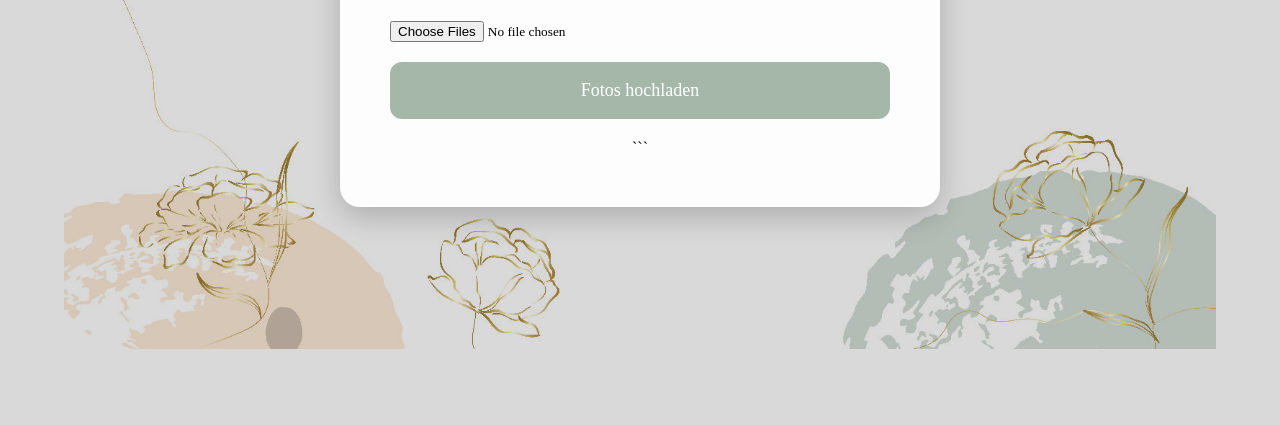
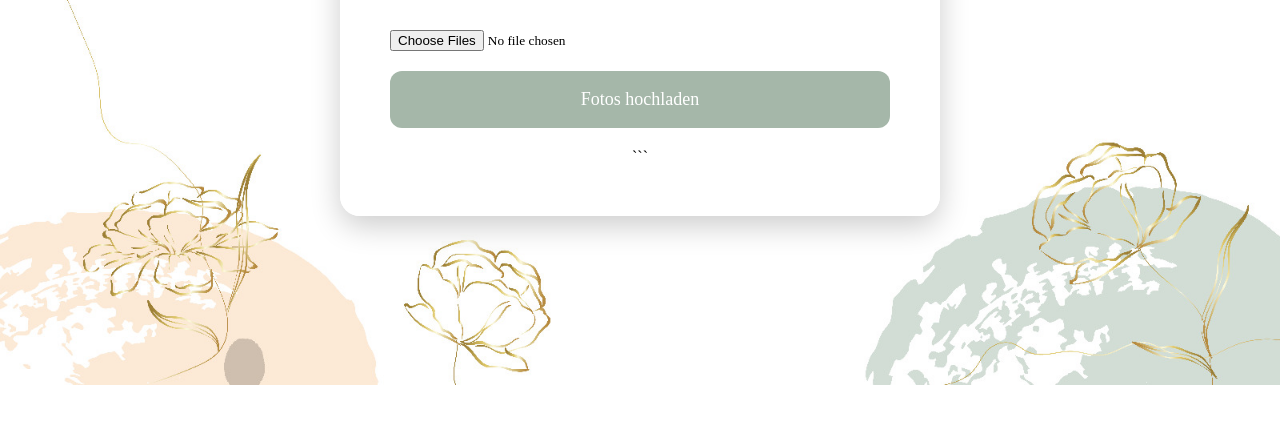
Before and after one commit to Bastei5000/hochzeit-fotos, a plain HTML site: page index.html in a window 1280 px wide. Shown: the part 375-800 px from the top of the page. Drawn offline with Linux system fonts and the light colour scheme.

Commit message:
Update index.html

````diff
--- a/index.html
+++ b/index.html
@@ -12,12 +12,12 @@
       margin:0;
       height:100vh;
 
-      /* PC / Desktop Hintergrundbild komplett sichtbar */
+      /* PC / Desktop Hintergrundbild */
       background-image: url('hintergrund-pc.jpeg');
-      background-size: 90% auto;
-      background-position: center;
+      background-size: 100% auto; /* etwas füllender, aber nicht komplett */
+      background-position: center center;
       background-repeat: no-repeat;
-      background-color: transparent;
+      background-color: white;
 
       /* Inhalt zentrieren */
       display:flex;
@@ -26,18 +26,6 @@
 
       /* Schriftart */
       font-family: "Minion Variable Concept", serif;
-    }
-
-    /* Dunkler Overlay-Effekt */
-    body::before{
-      content:"";
-      position:absolute;
-      top:0;
-      left:0;
-      width:100%;
-      height:100%;
-      background: rgba(0,0,0,0.15);
-      z-index:0;
     }
 
     /* PC / Desktop Einstellungen */
@@ -142,6 +130,7 @@
 
   <div class="box">
 
+```
 <h1>💍 Hochzeitsfotos</h1>
 
 <p>Teile deine schönsten Momente mit uns ❤️</p>
````
